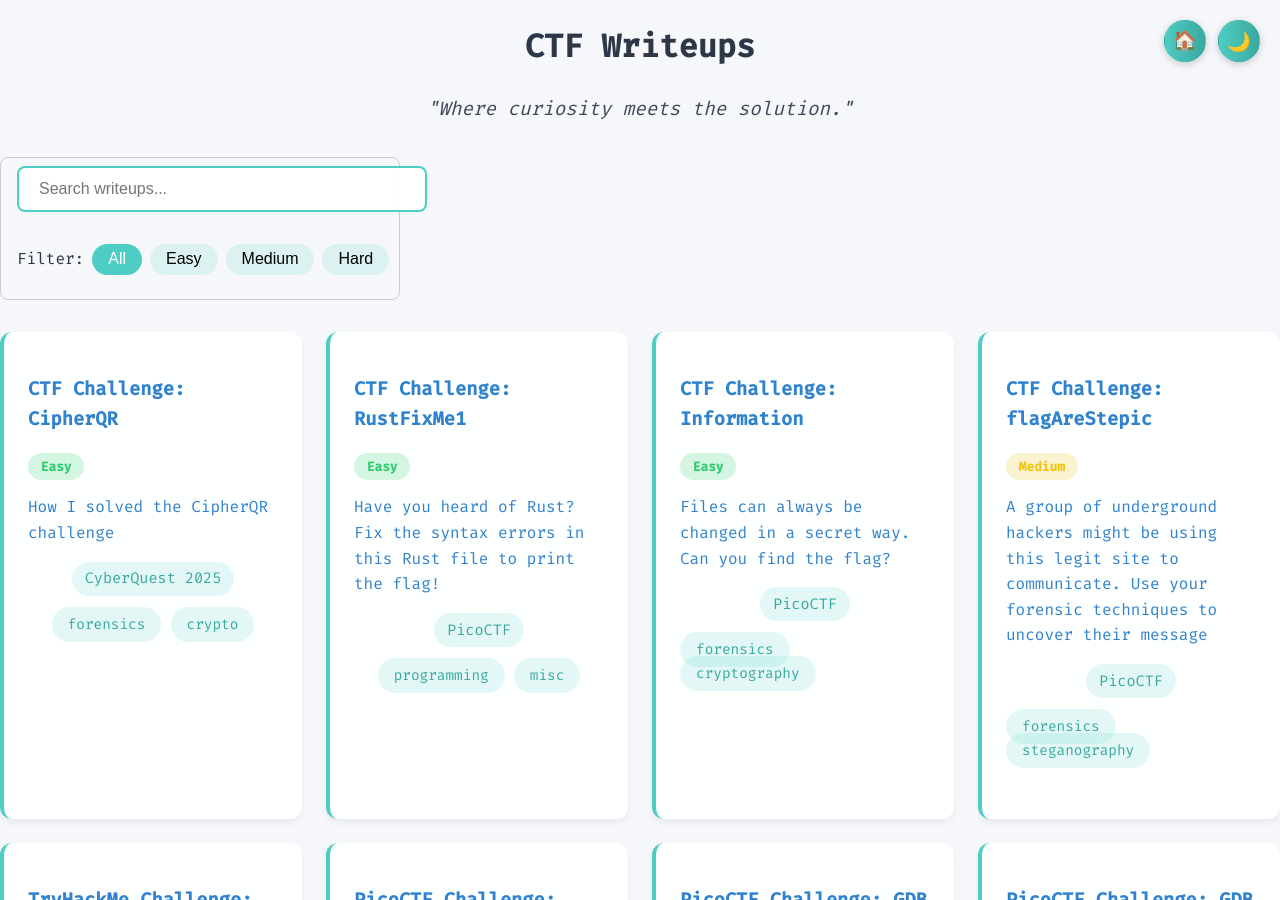
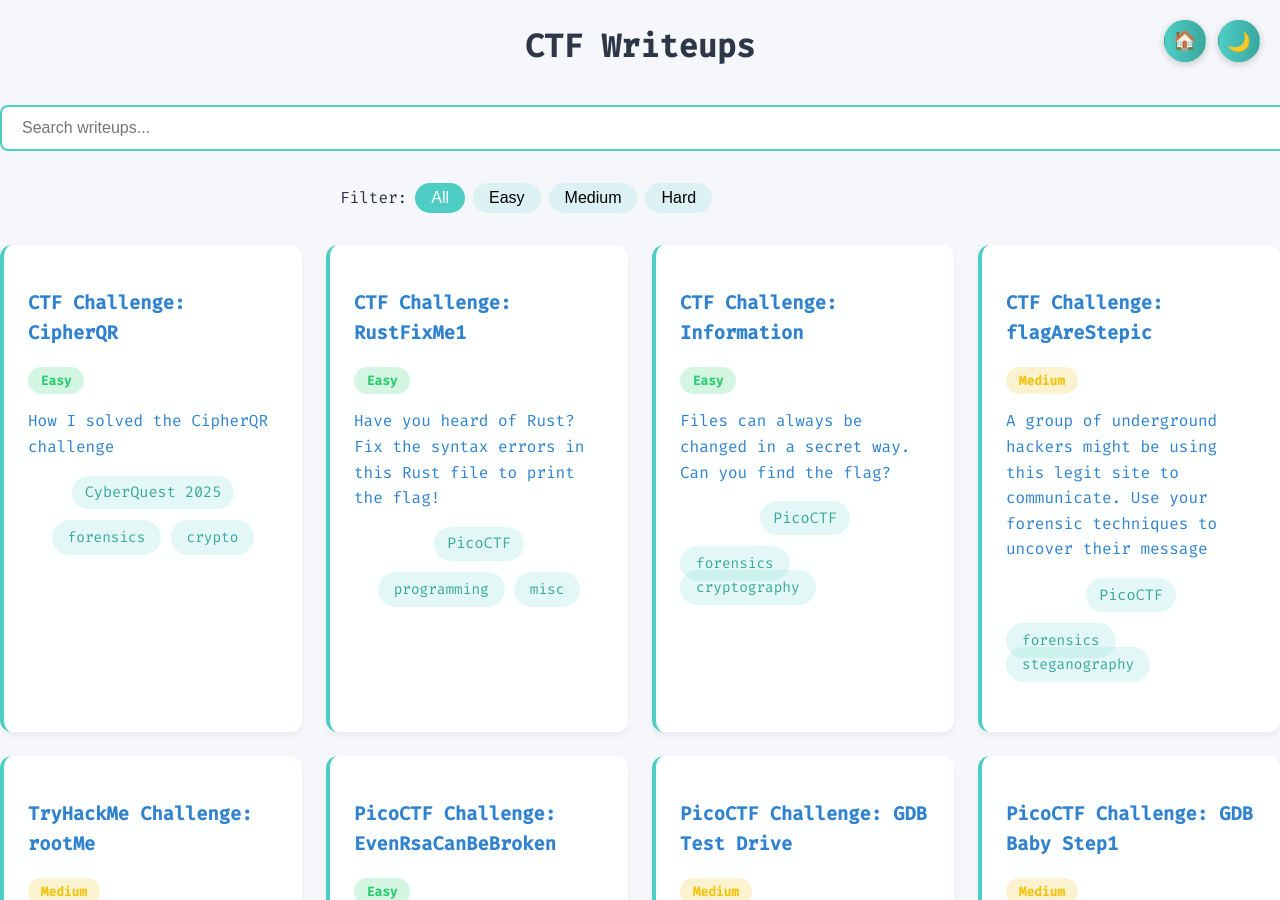
Before and after one commit to PathogenicKatt/PathogenicKatt.github.io, a Jekyll site: the page built from writeups.md, in a window 1280 px wide and 900 px high. Built offline with Jekyll 4.4.1, drawn with Linux system fonts in a browser that asks for light colours.

Commit message:
Fixed the search bar

```diff
--- a/writeups.md
+++ b/writeups.md
@@ -7,10 +7,9 @@ custom_css: true
 
 <div class="writeups-header">
   <h1>CTF Writeups</h1>
-  <p class="subtitle"><i>"Where curiosity meets the solution."</i></p>
 </div>
 
-<div class="writeups-search">
+<div class="search-bar-container" style="text-align:center;">
   <input type="text" id="writeupsSearch" placeholder="Search writeups...">
   <div class="difficulty-filter">
     <span>Filter:</span>
```
